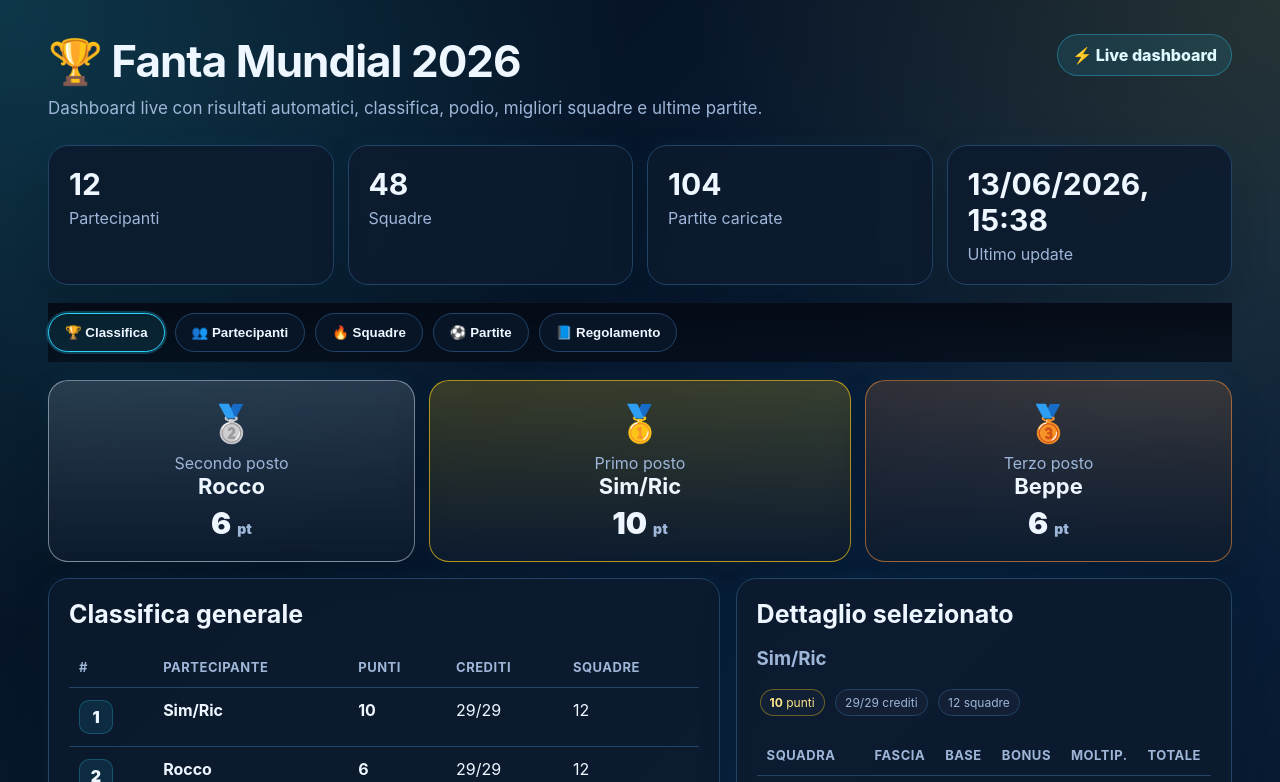
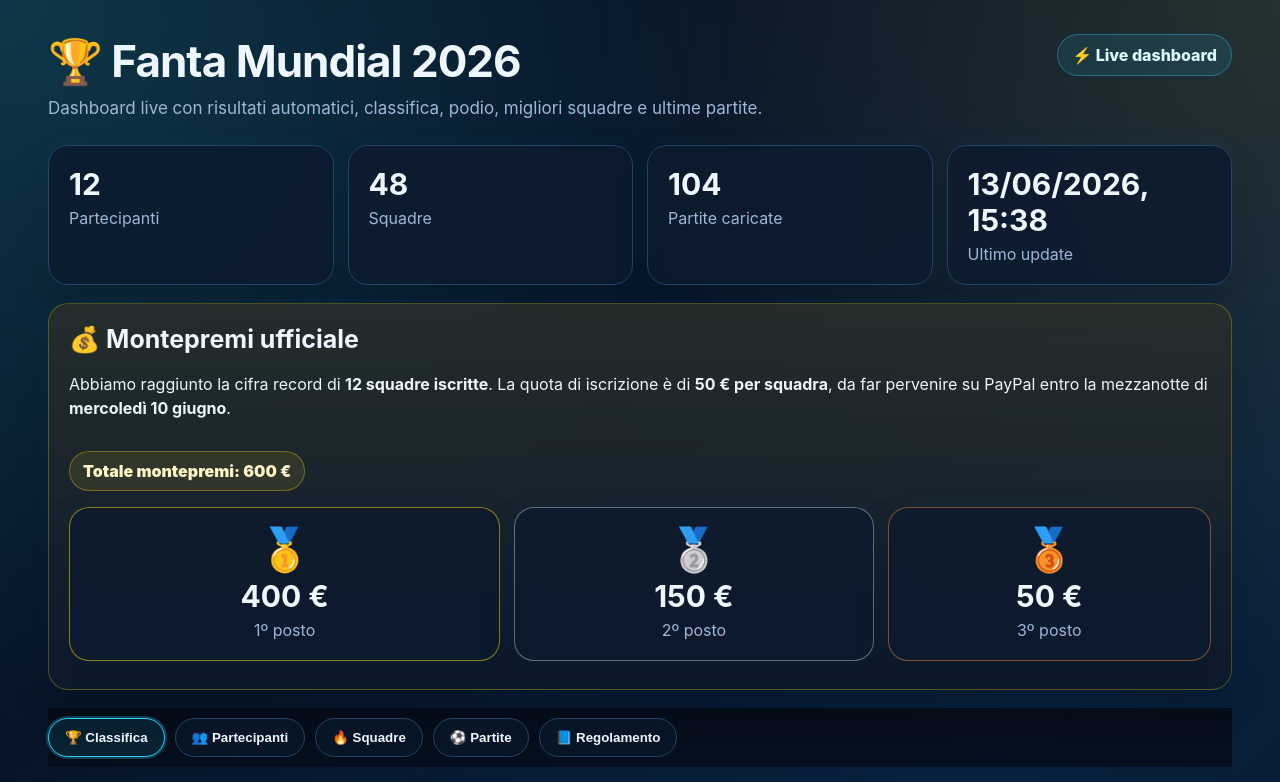
Before and after one commit to roccodone92-coder/FantaMundial2026, a website: page index.html in a window 1280 px wide. Shown: the top 782 px of the page. Drawn offline with Linux system fonts and the light colour scheme.

Commit message:
Add files via upload

```diff
--- a/index.html
+++ b/index.html
@@ -46,6 +46,7 @@
     h1{font-size:44px;margin:0 0 8px;letter-spacing:-1px}
     h2{margin:0 0 18px;font-size:25px}
     h3{margin:0 0 12px}
+    p{line-height:1.55}
     .sub{color:var(--muted);font-size:17px;line-height:1.45}
 
     .badge{
@@ -79,6 +80,47 @@
 
     .kpi b{display:block;font-size:30px;margin-bottom:6px}
     .kpi span,.muted{color:var(--muted)}
+
+    .prize-card{
+      margin:18px 0;
+      border-color:rgba(250,204,21,.28);
+      background:
+        linear-gradient(180deg,rgba(250,204,21,.10),rgba(13,27,46,.88)),
+        rgba(13,27,46,.88);
+    }
+
+    .prize-title{
+      display:flex;
+      justify-content:space-between;
+      gap:14px;
+      align-items:flex-start;
+      flex-wrap:wrap;
+    }
+
+    .prize-total{
+      display:inline-flex;
+      align-items:center;
+      gap:8px;
+      padding:9px 13px;
+      border-radius:999px;
+      color:#fef3c7;
+      background:rgba(250,204,21,.10);
+      border:1px solid rgba(250,204,21,.35);
+      font-weight:900;
+    }
+
+    .prize-grid{
+      display:grid;
+      grid-template-columns:1.2fr 1fr .9fr;
+      gap:14px;
+      margin:16px 0 8px;
+    }
+
+    .prize-box{text-align:center}
+    .prize-box.first{border-color:rgba(250,204,21,.55)}
+    .prize-box.second{border-color:rgba(203,213,225,.45)}
+    .prize-box.third{border-color:rgba(251,146,60,.45)}
+    .prize-box .emoji{font-size:42px;line-height:1;margin-bottom:8px}
 
     .tabs{
       display:flex;
@@ -225,7 +267,7 @@
     @media(max-width:1000px){
       .hero{display:block}
       .badge{margin-top:14px}
-      .kpis,.grid,.mini-grid,.podium{grid-template-columns:1fr}
+      .kpis,.grid,.mini-grid,.podium,.prize-grid{grid-template-columns:1fr}
       h1{font-size:34px}
       .wrap{padding:24px 14px 60px}
       table{font-size:14px}
@@ -252,6 +294,22 @@
       <div class="kpi"><b id="kTeams">-</b><span>Squadre</span></div>
       <div class="kpi"><b id="kMatches">-</b><span>Partite caricate</span></div>
       <div class="kpi"><b id="kUpdated">-</b><span>Ultimo update</span></div>
+    </section>
+
+    <section class="card prize-card">
+      <div class="prize-title">
+        <div>
+          <h2>💰 Montepremi ufficiale</h2>
+          <p>Abbiamo raggiunto la cifra record di <b>12 squadre iscritte</b>. La quota di iscrizione è di <b>50 € per squadra</b>, da far pervenire su PayPal entro la mezzanotte di <b>mercoledì 10 giugno</b>.</p>
+        </div>
+        <div class="prize-total">Totale montepremi: 600 €</div>
+      </div>
+
+      <div class="prize-grid">
+        <div class="kpi prize-box first"><div class="emoji">🥇</div><b>400 €</b><span>1º posto</span></div>
+        <div class="kpi prize-box second"><div class="emoji">🥈</div><b>150 €</b><span>2º posto</span></div>
+        <div class="kpi prize-box third"><div class="emoji">🥉</div><b>50 €</b><span>3º posto</span></div>
+      </div>
     </section>
 
     <nav class="tabs">
@@ -596,8 +654,7 @@
       });
     }
 
-    async function init() {
-      try {
+    async function refreshDashboard() {
       await loadData();
       renderKpis();
       renderPodium();
@@ -606,10 +663,23 @@
       renderTeams();
       renderTopTeams();
       renderMatches();
+    }
+
+    async function init() {
+      try {
+        await refreshDashboard();
         setupTabs();
 
         $('participantSearch').addEventListener('input', renderParticipants);
         $('teamSearch').addEventListener('input', renderTeams);
+
+        setInterval(async () => {
+          try {
+            await refreshDashboard();
+          } catch (err) {
+            console.error('Errore aggiornamento automatico:', err);
+          }
+        }, 60000);
 
       } catch (err) {
         $('error').innerHTML = `
```
Lines whose indentation alone changed are shown as unchanged.
